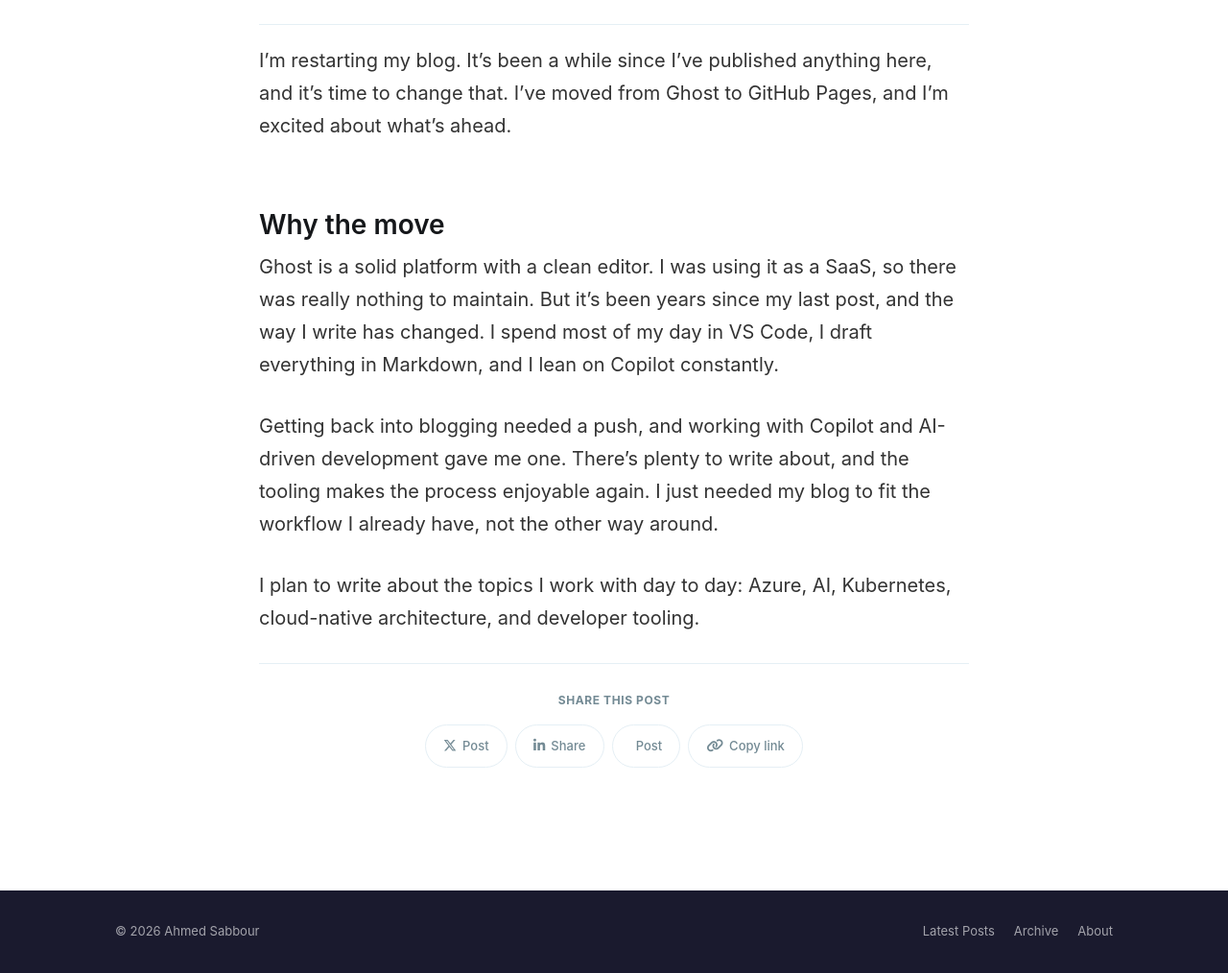
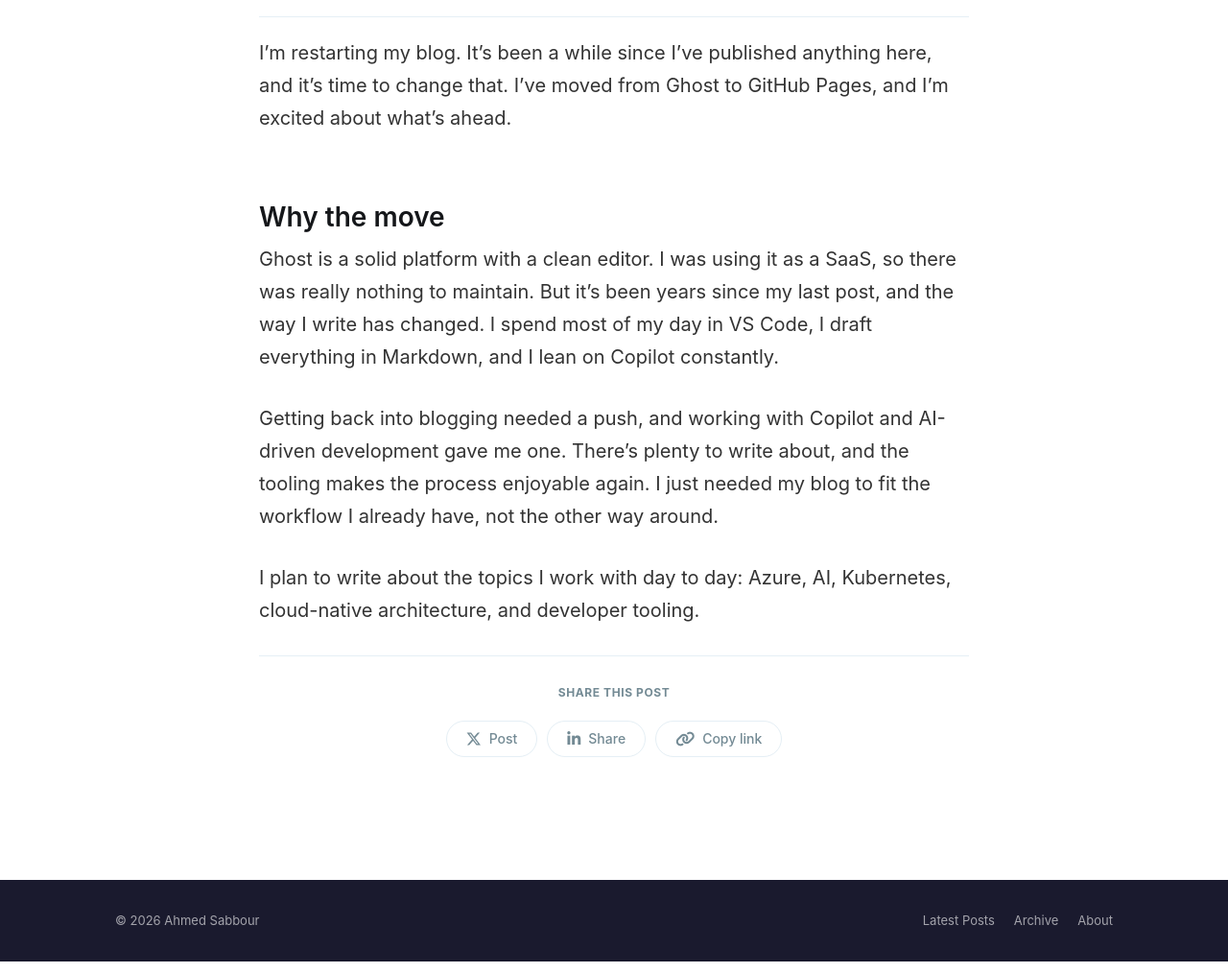
Before and after one commit to sabbour/sabbour.github.io, a Jekyll site: the page built from _posts/2026-03-23-restarting-my-blog-from-ghost-to-github-pages.md, in a window 1280 px wide. Shown: the part 712-1726 px from the top of the page at 96% size. Built offline with Jekyll 4.4.1, drawn with Linux system fonts in a browser that asks for light colours.

Commit message:
Refactor share links and styles for improved layout and user interaction

```diff
--- a/_includes/share.html
+++ b/_includes/share.html
@@ -7,9 +7,6 @@
         <a href="https://www.linkedin.com/sharing/share-offsite/?url={{ site.url }}{{ page.url | uri_escape }}" target="_blank" rel="noopener" title="Share on LinkedIn" class="share-linkedin">
             <i class="fab fa-linkedin-in"></i><span>Share</span>
         </a>
-        <a href="https://bsky.app/intent/compose?text={{ page.title | uri_escape }}%20{{ site.url }}{{ page.url | uri_escape }}" target="_blank" rel="noopener" title="Share on Bluesky" class="share-bluesky">
-            <i class="fab fa-bluesky"></i><span>Post</span>
-        </a>
         <button class="share-copy" onclick="navigator.clipboard.writeText('{{ site.url }}{{ page.url }}');this.classList.add('copied');setTimeout(()=>this.classList.remove('copied'),2000)" title="Copy link">
             <i class="fas fa-link"></i><span>Copy link</span>
         </button>
--- a/_sass/_layout.scss
+++ b/_sass/_layout.scss
@@ -325,64 +325,48 @@
   letter-spacing: 0.05em;
   text-transform: uppercase;
   color: $text-secondary;
-  margin-bottom: 1.2rem;
+  margin-bottom: 1.6rem;
 }
 
 .share-links {
   display: flex;
   justify-content: center;
   flex-wrap: wrap;
-  gap: 0.8rem;
+  gap: 1rem;
 
   a, button {
     display: inline-flex;
     align-items: center;
-    gap: 0.6rem;
-    padding: 0.7em 1.4em;
+    gap: 0.8rem;
+    padding: 10px 20px;
     border-radius: 100px;
-    font-size: 1.3rem;
+    font-size: 14px;
     font-weight: 500;
     font-family: $font-sans;
     text-decoration: none;
-    border: 1px solid $border;
+    border: 1.5px solid $border;
     background: $white;
     color: $text-secondary;
     cursor: pointer;
     transition: all 0.2s ease;
+    line-height: 1;
 
-    i { font-size: 1.4rem; }
+    i { font-size: 16px; }
 
     &:hover {
-      border-color: transparent;
-      color: $white;
+      border-color: $text-dark;
+      color: $text-dark;
     }
   }
 
-  .share-x:hover {
-    background: #000;
-  }
-
-  .share-linkedin:hover {
-    background: #0a66c2;
-  }
-
-  .share-bluesky:hover {
-    background: #0085ff;
-  }
-
   .share-copy {
-    &:hover {
-      background: $text-dark;
-    }
-
     &.copied {
       background: #2ecc71;
-      border-color: transparent;
+      border-color: #2ecc71;
       color: $white;
-
-      i::before { content: "\f00c"; } // fa-check
+      i::before { content: "\f00c"; }
       span { font-size: 0; }
-      &::after { content: "Copied!"; font-size: 1.3rem; }
+      &::after { content: "Copied!"; font-size: 14px; }
     }
   }
 }
```
